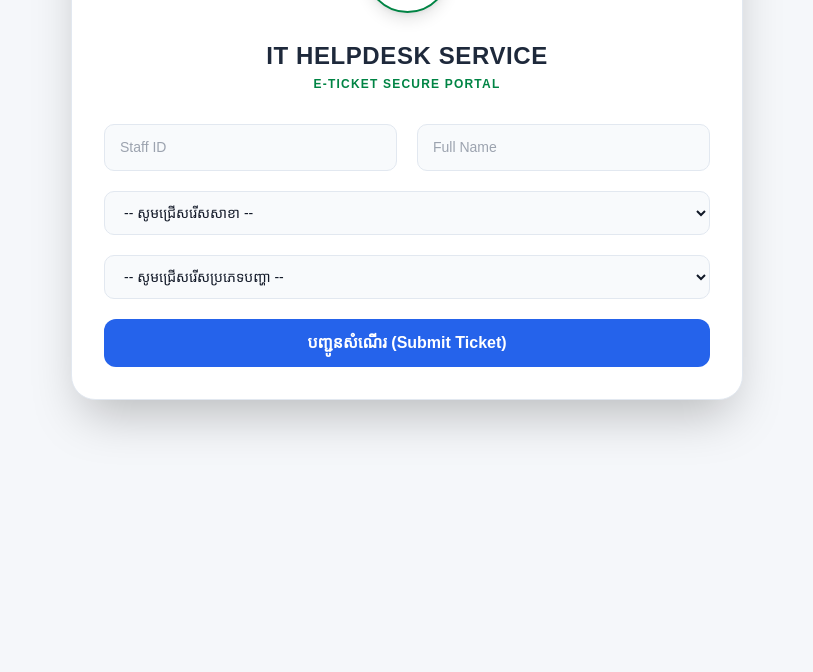
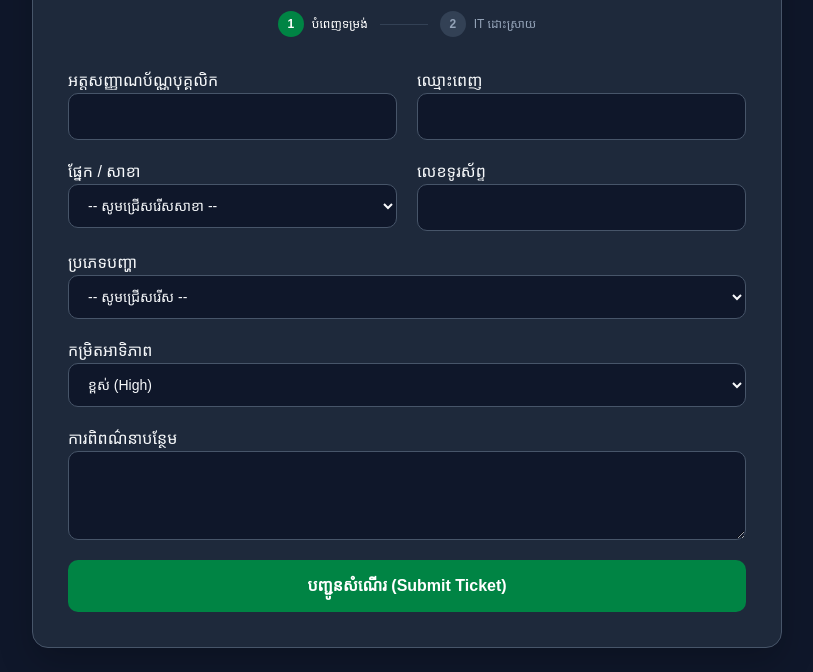
Before and after one commit to bongjerry25-ops/it-helpdesk, a plain HTML site: page index.html in a window 1280 px wide. Shown: the part 277-949 px from the top of the page, without its empty margins (233-1046 px from the left). Before the commit the page ends 800 px from the top, so only its background shows below. Drawn offline with nearby package versions, Linux system fonts and the light colour scheme; a web font is replaced by a local one.

Commit message:
Update: html file

```diff
--- a/index.html
+++ b/index.html
@@ -7,76 +7,71 @@
     <script src="https://cdn.tailwindcss.com"></script>
     <link href="https://fonts.googleapis.com/css2?family=Kantumruy+Pro:wght@400;500;600;700&display=swap" rel="stylesheet">
     <link rel="stylesheet" href="style.css">
-    <script>
-        // Tailwind Dark Mode Config
-        tailwind.config = { darkMode: 'class' }
-    </script>
+    <script>tailwind.config = { darkMode: 'class' }</script>
 </head>
-<body class="bg-[#f5f7fa] dark:bg-[#0f172a] transition-colors duration-300 flex items-center justify-center min-h-screen p-4 sm:p-6">
+<body class="bg-[#0f172a] transition-colors duration-300 flex items-center justify-center min-h-screen p-4 sm:p-6">
 
-<div class="card-container w-full max-w-2xl bg-white dark:bg-[#1e293b] p-8 rounded-3xl shadow-2xl border border-slate-200 dark:border-slate-700">
-
-    <!-- Theme Toggle Button -->
-    <div class="flex justify-end mb-4">
-        <button id="themeToggle" class="px-4 py-2 bg-slate-200 dark:bg-slate-700 rounded-full text-xs font-bold text-slate-600 dark:text-slate-300 hover:scale-105 transition-transform">
+<div class="card-container">
+    <!-- Theme Toggle -->
+    <div class="flex justify-end mb-2">
+        <button id="themeToggle" class="px-3 py-1 bg-slate-700 text-white text-xs rounded-lg hover:bg-slate-600 transition">
             🌓 ប្តូរពណ៌ (Theme)
         </button>
     </div>
 
     <div class="flex flex-col items-center text-center mb-8">
-        <div class="logo-box bg-white p-2 rounded-full shadow-lg">
-            <img src="12.png" alt="IT Support Logo" class="w-16 h-16">
+        <div class="logo-box">
+            <img src="12.png" alt="IT Support Logo">
         </div>
-        <h2 class="text-2xl font-bold text-slate-800 dark:text-white tracking-wide mt-3">IT HELPDESK SERVICE</h2>
+        <h2 class="text-2xl font-bold text-white tracking-wide mt-3">IT HELPDESK SERVICE</h2>
         <p class="text-xs uppercase tracking-widest text-[#008444] font-semibold mt-1">E-Ticket Secure Portal</p>
     </div>
 
+    <!-- Steps -->
+    <div class="flex items-center justify-center max-w-xs mx-auto mb-8 text-xs text-slate-400">
+        <div class="flex items-center"><div class="step-dot step-active">1</div><span class="ml-2 font-medium text-white">បំពេញទម្រង់</span></div>
+        <div class="w-12 h-[1px] bg-slate-700 mx-3"></div>
+        <div class="flex items-center"><div class="step-dot step-inactive">2</div><span class="ml-2 font-medium">IT ដោះស្រាយ</span></div>
+    </div>
+
     <form id="ticketForm" class="space-y-5">
-        <!-- Fields (រក្សាទុក Form ដើមរបស់បង) -->
         <div class="grid grid-cols-1 sm:grid-cols-2 gap-5">
-            <input type="text" id="staff_id" placeholder="Staff ID" required class="input-field">
-            <input type="text" id="name" placeholder="Full Name" required class="input-field">
+            <div class="flex flex-col"><label class="input-label">អត្តសញ្ញាណប័ណ្ណបុគ្គលិក</label><input type="text" id="staff_id" required class="input-field"></div>
+            <div class="flex flex-col"><label class="input-label">ឈ្មោះពេញ</label><input type="text" id="name" required class="input-field"></div>
         </div>
 
-        <select id="department" required class="select-field">
-            <option value="">-- សូមជ្រើសរើសសាខា --</option>
-            <option value="HQ - Credit & Loan">ការិយាល័យកណ្តាល - ផ្នែកឥណទាន</option>
-            <option value="Branch - Tuol Kouk">សាខា - ទួលគោក</option>
-        </select>
-
-        <select id="issue_type" required class="select-field">
-            <option value="">-- សូមជ្រើសរើសប្រភេទបញ្ហា --</option>
-            <option value="Software">បញ្ហាកម្មវិធី (Software)</option>
-            <option value="Hardware">បញ្ហាគ្រឿងម៉ាស៊ីន (Hardware)</option>
-        </select>
-
-        <div id="sub_category_area" class="hidden">
-            <select id="sub_issue" class="select-field"></select>
+        <div class="grid grid-cols-1 sm:grid-cols-2 gap-5">
+            <div class="flex flex-col"><label class="input-label">ផ្នែក / សាខា</label><select id="department" required class="select-field"><option value="">-- សូមជ្រើសរើសសាខា --</option><option value="HQ - Credit & Loan">ការិយាល័យកណ្តាល</option><option value="Branch - Tuol Kouk">សាខា - ទួលគោក</option></select></div>
+            <div class="flex flex-col"><label class="input-label">លេខទូរស័ព្ទ</label><input type="tel" id="phone" required class="input-field"></div>
         </div>
 
-        <button type="submit" id="submitBtn" class="w-full bg-blue-600 hover:bg-blue-700 text-white font-bold py-3 rounded-xl transition-all">
-            បញ្ជូនសំណើរ (Submit Ticket)
-        </button>
+        <div class="flex flex-col"><label class="input-label">ប្រភេទបញ្ហា</label><select id="issue_type" required class="select-field"><option value="">-- សូមជ្រើសរើស --</option><option value="Software">Software</option><option value="Hardware">Hardware</option></select></div>
+        <div id="sub_category_area" class="flex flex-col hidden"><label class="input-label">ពិពណ៌នាបញ្ហាច្បាស់លាស់</label><select id="sub_issue" class="select-field"></select></div>
+        <div class="flex flex-col"><label class="input-label">កម្រិតអាទិភាព</label><select id="sla_priority" required class="select-field"><option value="High">ខ្ពស់ (High)</option><option value="Medium">មធ្យម (Medium)</option><option value="Low">ទាប (Low)</option></select></div>
+        <div class="flex flex-col"><label class="input-label">ការពិពណ៌នាបន្ថែម</label><textarea id="description" required class="textarea-field" rows="3"></textarea></div>
+
+        <button type="submit" id="submitBtn" class="submit-btn">បញ្ជូនសំណើរ (Submit Ticket)</button>
     </form>
 </div>
 
 <script>
-    // Theme Toggle Logic
-    const themeToggle = document.getElementById('themeToggle');
-    themeToggle.addEventListener('click', () => {
+    // Theme Switch Logic
+    document.getElementById('themeToggle').addEventListener('click', () => {
         document.documentElement.classList.toggle('dark');
-        localStorage.theme = document.documentElement.classList.contains('dark') ? 'dark' : 'light';
     });
 
-    // Load saved theme
-    if (localStorage.theme === 'dark' || (!('theme' in localStorage) && window.matchMedia('(prefers-color-scheme: dark)').matches)) {
-        document.documentElement.classList.add('dark');
-    } else {
-        document.documentElement.classList.remove('dark');
-    }
+    // រក្សាទុក Logic ដើមរបស់បងទាំងអស់នៅទីនេះ...
+    const issueTypeSelect = document.getElementById("issue_type");
+    const subCategoryArea = document.getElementById("sub_category_area");
+    const subIssueSelect = document.getElementById("sub_issue");
+    const subCategories = { "Software": ["Email", "Core Banking", "Windows"], "Hardware": ["PC", "Printer", "Network"] };
 
-    // Logic បងដដែល (រក្សាទុកឱ្យនៅដដែល)
-    // ... (កូដ Telegram Fetch របស់បងនៅទីនេះ) ...
+    issueTypeSelect.addEventListener("change", function() {
+        if (this.value && subCategories[this.value]) {
+            subCategoryArea.classList.remove("hidden");
+            subIssueSelect.innerHTML = subCategories[this.value].map(i => `<option value="${i}">${i}</option>`).join('');
+        } else { subCategoryArea.classList.add("hidden"); }
+    });
 </script>
 </body>
 </html>
```
